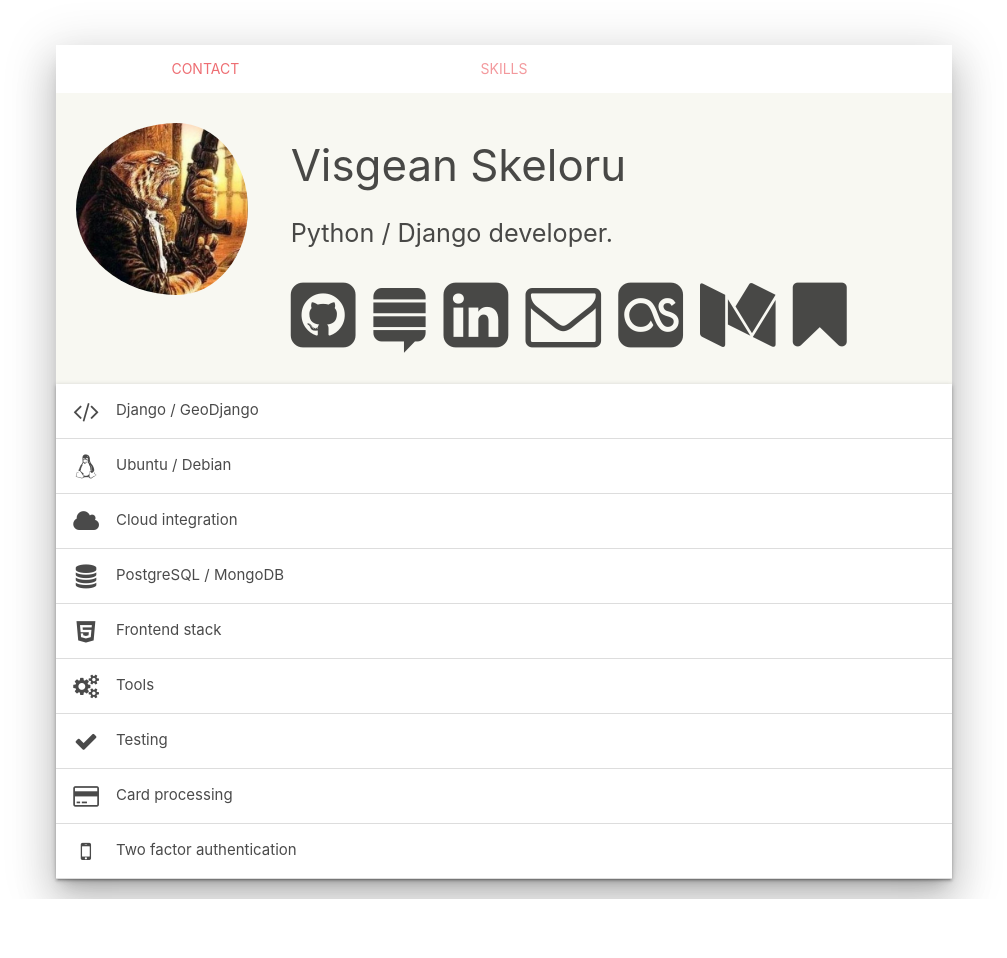
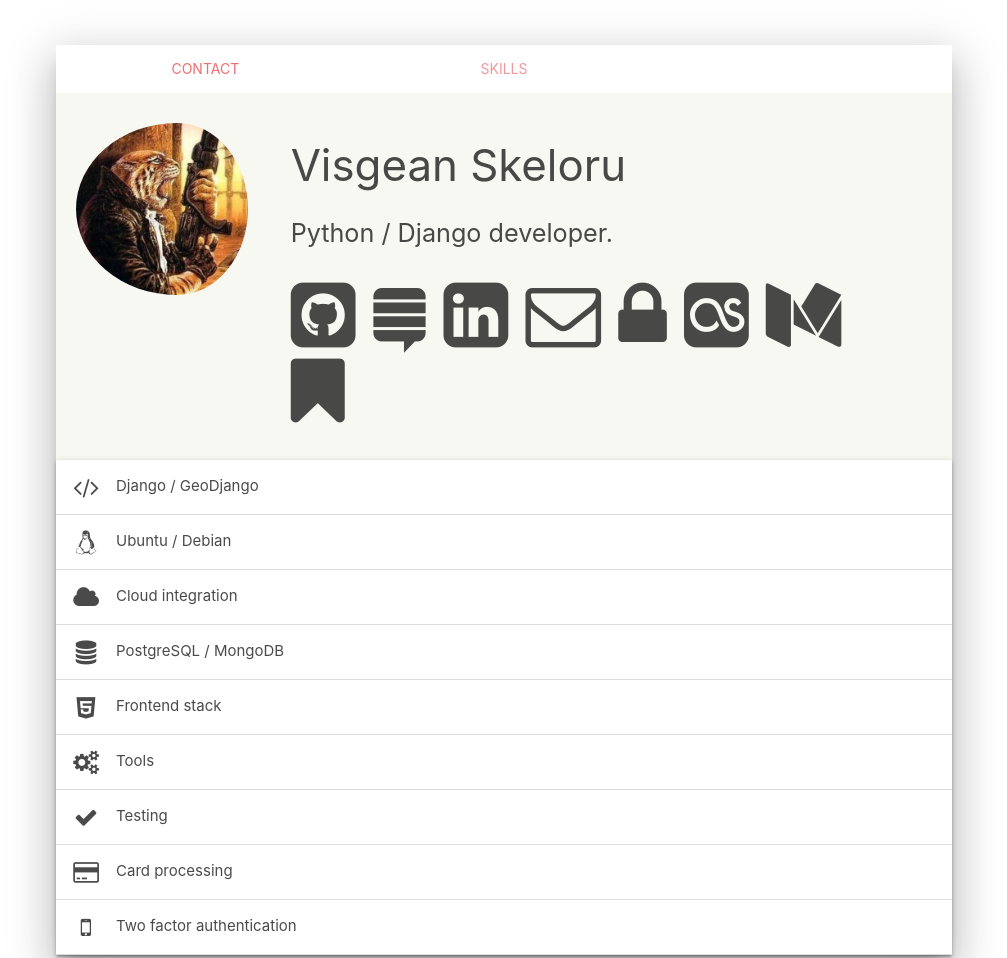
Before and after one commit to Visgean/oldsite, a plain HTML site: page index.html in a window 1280 px wide. Shown: the top 958 px of the page, without its empty margins (136-1143 px from the left). Before the commit the page ends 899 px from the top, so only its background shows below. Drawn offline with nearby package versions, Linux system fonts and the light colour scheme; a script that the page names is missing.

Commit message:
Link to gpg key

```diff
--- a/index.html
+++ b/index.html
@@ -35,6 +35,7 @@
 								<a title="Stack Overflow" target="_blank" href="https://stackoverflow.com/users/823281/visgean-skeloru"><i class="fa fa-stack-exchange fa-3x"></i></a>
 								<a title="LinkedIn" target="_blank" href="https://cz.linkedin.com/in/visgean"><i class="fa fa-linkedin-square fa-3x"></i></a>
 								<a title="E-mail" href="mailto:me@visgean.me"><i class="fa fa-envelope-o fa-3x"></i></a>
+								<a title="GPG Key" target="_blank" href="./key.asc"><i class="fa fa-lock fa-3x"></i></a>
 								<a title="Last.fm" target="_blank" href="http://www.last.fm/user/visgean"><i class="fa fa-lastfm-square fa-3x"></i></a>
 								<a title="Medium" target="_blank" href="https://medium.com/@visgean"><i class="fa fa-medium fa-3x"></i></a>
 								<a title="Good Reads" target="_blank" href="https://www.goodreads.com/user/show/32711861-visgean-skeloru"><i class="fa fa-bookmark fa-3x"></i></a>
```
Also changed, not shown: 1 other file.
